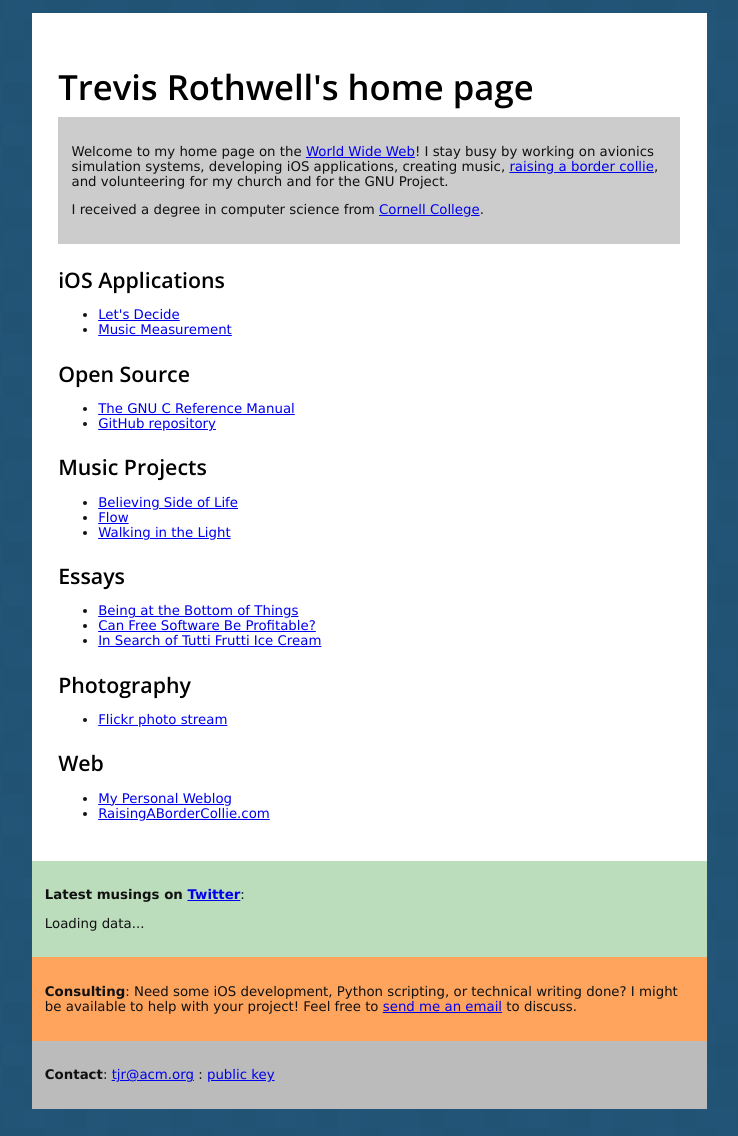
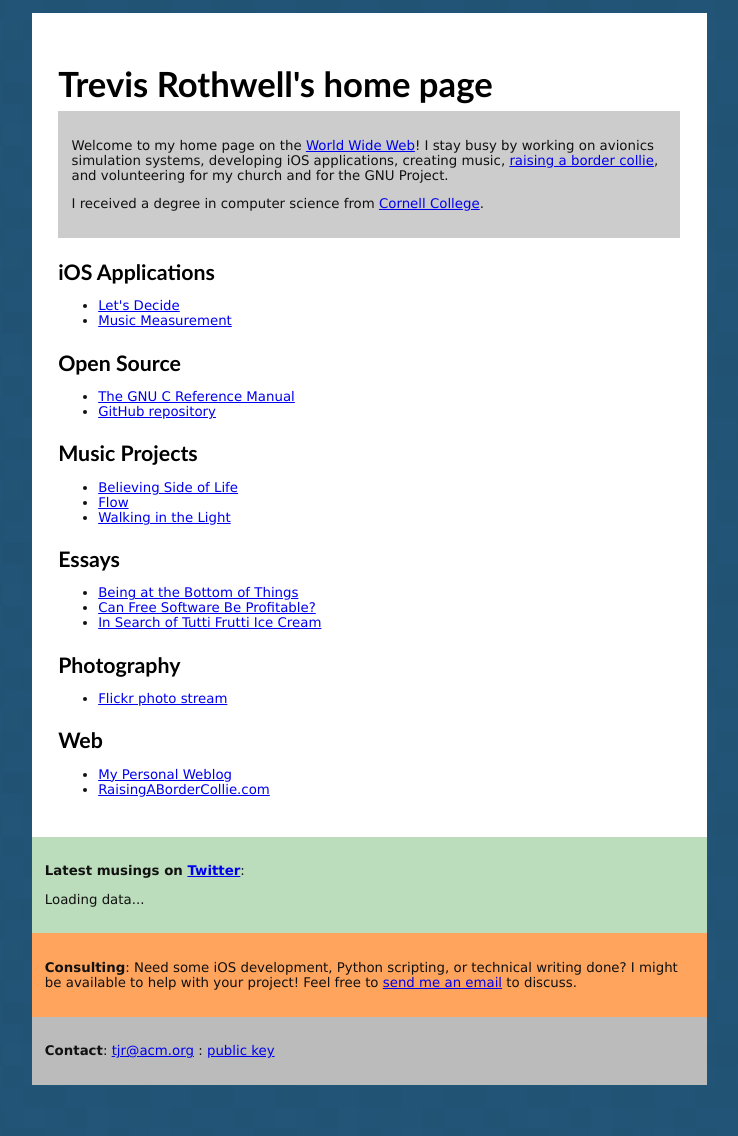
Before and after one commit to tjr/tjr.github.com, a Jekyll site: the page index.html, which Jekyll copies as it is, in a window 1280 px wide. Shown: the whole page, without its empty margins (271-1009 px from the left). Built offline with Jekyll 4.4.1, drawn with Linux system fonts in a browser that asks for light colours; some web fonts are replaced; after the commit the page ends 1112 px from its top, so only the background shows below that.

Commit message:
Update css/home.css

```diff
--- a/css/home.css
+++ b/css/home.css
@@ -1,6 +1,5 @@
 /* Imports */
 @import url(http://fonts.googleapis.com/css?family=Andika);
-@import url(http://fonts.googleapis.com/css?family=Open+Sans:600);
 
 body {
     padding-top: 0px;
@@ -51,7 +50,7 @@ img.photo { border: 1px solid black; }
 
 /* fonts */
 body {font-family: Verdana; font-size:10pt; color: #111;}
-h1, h2, h3, h4, h5 {font-family: "Open Sans", "Trebuchet MS", sans-serif; color: #000; margin-bottom: 0.2em;}
+h1, h2, h3, h4, h5 {font-family: "Andika", "Trebuchet MS", sans-serif; color: #000; margin-bottom: 0.2em;}
 h1 {font-size: 26pt;}
 h2 {font-size: 20pt;}
 h3 {font-size: 16pt;}
```
